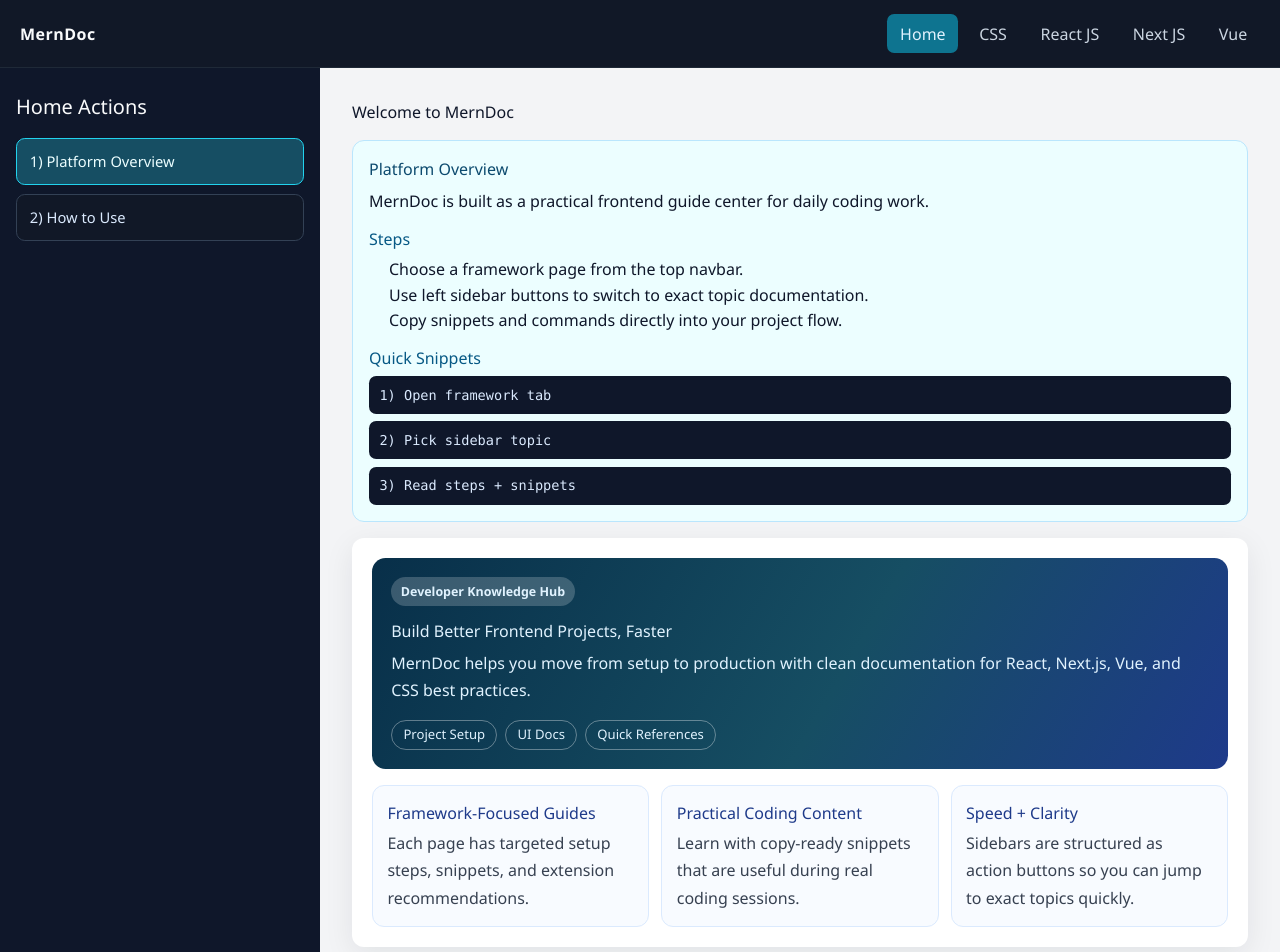
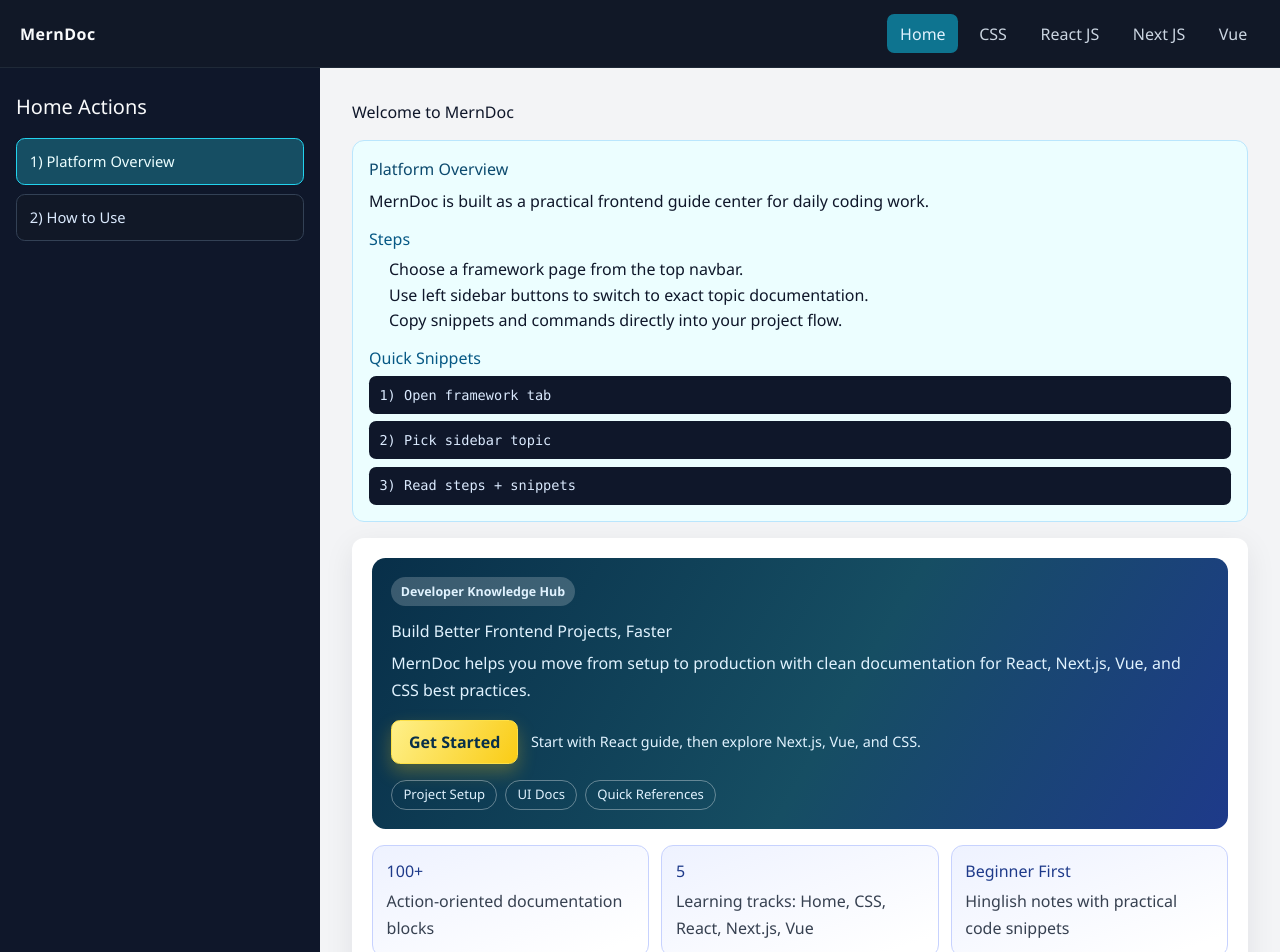
Before and after one commit to rajlaiya/MernDoc, a React (Vite) app: page /home in a window 1280 px wide. Shown: the top 952 px of the page. Built offline with nearby package versions, Linux system fonts and the light colour scheme.

Commit message:
add new doc

```diff
--- a/src/App.css
+++ b/src/App.css
@@ -379,6 +379,36 @@ body {
   gap: 0.5rem;
 }
 
+.hero-cta-row {
+  margin-top: 1rem;
+  display: flex;
+  align-items: center;
+  flex-wrap: wrap;
+  gap: 0.8rem;
+}
+
+.get-started-btn {
+  display: inline-block;
+  text-decoration: none;
+  color: #082f49;
+  background: linear-gradient(120deg, #fef08a 0%, #facc15 100%);
+  border: 1px solid #fde047;
+  padding: 0.55rem 1.05rem;
+  border-radius: 0.55rem;
+  font-weight: 700;
+  box-shadow: 0 8px 18px rgba(250, 204, 21, 0.28);
+}
+
+.get-started-btn:hover {
+  transform: translateY(-1px);
+}
+
+.cta-note {
+  margin: 0;
+  color: #dbeafe;
+  font-size: 0.9rem;
+}
+
 .hero-chip {
   border: 1px solid rgba(255, 255, 255, 0.35);
   border-radius: 999px;
@@ -390,6 +420,28 @@ body {
   display: grid;
   grid-template-columns: repeat(3, minmax(0, 1fr));
   gap: 0.75rem;
+}
+
+.home-stats {
+  display: grid;
+  grid-template-columns: repeat(3, minmax(0, 1fr));
+  gap: 0.75rem;
+}
+
+.home-stats article {
+  border-radius: 0.75rem;
+  border: 1px solid #c7d2fe;
+  background: linear-gradient(160deg, #eef2ff 0%, #ffffff 90%);
+  padding: 0.85rem;
+}
+
+.home-stats h3 {
+  margin: 0 0 0.3rem;
+  color: #1e3a8a;
+}
+
+.home-stats p {
+  margin: 0;
 }
 
 .feature-card {
@@ -452,4 +504,8 @@ body {
   .feature-grid {
     grid-template-columns: 1fr;
   }
+
+  .home-stats {
+    grid-template-columns: 1fr;
+  }
 }
--- a/src/App.jsx
+++ b/src/App.jsx
@@ -328,11 +328,13 @@ const pages = [
             'Section ko full screen banane ke liye h-screen aur w-full use karo.',
             'Background color class se section visually alag dikhega.',
             'Multiple sections bana ke landing page style layout create karo.',
+            'Last me footer add karo for copyright, links, ya contact details.',
           ],
           commands: [
             "<div className='h-screen w-full bg-blue-900'>Section1</div>",
             "<div className='h-screen w-full bg-slate-800'>Section2</div>",
             "<div className='h-screen w-full bg-emerald-700'>Section3</div>",
+            "<footer className='w-full bg-black text-white text-center py-4'>Footer</footer>",
           ],
           tailwindPageTable: [
             {
@@ -352,6 +354,13 @@ const pages = [
               utility: 'h-screen w-full bg-emerald-700',
               code: "<div className='h-screen w-full bg-emerald-700'>Section3</div>",
               explain: 'Final section for call-to-action area.',
+            },
+            {
+              section: 'Footer',
+              utility: 'w-full bg-black text-white text-center py-4',
+              code:
+                "<footer className='w-full bg-black text-white text-center py-4'>Footer</footer>",
+              explain: 'Bottom area for copyright, quick links, or contact info.',
             },
           ],
         },
@@ -406,6 +415,50 @@ const pages = [
             'cd my-react-web',
             'npm install',
             'npm run dev',
+          ],
+          importantNotesTable: [
+            {
+              note: 'Keep clean folder structure from Day 1',
+              why: 'Random files later confusion create karte hain.',
+              action:
+                'Start with folders like components, pages, hooks, utils and assets. Feature-wise grouping karo.',
+            },
+            {
+              note: 'Use small reusable components',
+              why: 'Large component me bugs trace karna hard hota hai.',
+              action:
+                '200+ line component ko split karo. Repeated UI ko separate component banao.',
+            },
+            {
+              note: 'Always use meaningful variable names',
+              why: 'Poor naming se logic samajhne me errors badhte hain.',
+              action:
+                'data, temp, x jaisi names avoid karo. clear names use karo: userList, totalPrice, isLoading.',
+            },
+            {
+              note: 'Use strict lint + format setup',
+              why: 'Common mistakes early catch ho jati hain.',
+              action:
+                'ESLint + Prettier enable karo. Save pe format aur fix use karo for consistent code.',
+            },
+            {
+              note: 'Handle null and loading states always',
+              why: 'Most runtime crashes undefined/null access ki wajah se aate hain.',
+              action:
+                'Render guards use karo: if loading, if error, optional chaining and fallback values.',
+            },
+            {
+              note: 'Avoid direct state mutation',
+              why: 'UI updates inconsistent ho jati hain aur hidden bugs aate hain.',
+              action:
+                'setState ya updater function use karo. Arrays/objects ke liye spread or map pattern use karo.',
+            },
+            {
+              note: 'Commit small and test frequently',
+              why: 'Big untested changes rollback karna difficult hota hai.',
+              action:
+                'Feature complete hone ka wait mat karo. Small commits and quick local testing habit banao.',
+            },
           ],
         },
       },
@@ -878,6 +931,32 @@ const DocumentViewer = ({ document }) => {
         </>
       ) : null}
 
+      {document.importantNotesTable?.length ? (
+        <>
+          <h3>Important Notes for Better Code (Hinglish)</h3>
+          <div className="table-wrap">
+            <table className="doc-table">
+              <thead>
+                <tr>
+                  <th>Important Note</th>
+                  <th>Why this matters</th>
+                  <th>Practical Trick</th>
+                </tr>
+              </thead>
+              <tbody>
+                {document.importantNotesTable.map((row) => (
+                  <tr key={row.note}>
+                    <td>{row.note}</td>
+                    <td>{row.why}</td>
+                    <td>{row.action}</td>
+                  </tr>
+                ))}
+              </tbody>
+            </table>
+          </div>
+        </>
+      ) : null}
+
       {document.extensionList?.length ? (
         <>
           <h3>Important Extensions (No AI)</h3>
--- a/src/pages/home.jsx
+++ b/src/pages/home.jsx
@@ -1,3 +1,5 @@
+import { Link } from 'react-router-dom'
+
 const HomePage = () => {
   return (
     <div className="home-landing">
@@ -8,11 +10,32 @@ const HomePage = () => {
           MernDoc helps you move from setup to production with clean documentation for React,
           Next.js, Vue, and CSS best practices.
         </p>
+        <div className="hero-cta-row">
+          <Link to="/reactjs" className="get-started-btn">
+            Get Started
+          </Link>
+          <p className="cta-note">Start with React guide, then explore Next.js, Vue, and CSS.</p>
+        </div>
         <div className="hero-actions">
           <span className="hero-chip">Project Setup</span>
           <span className="hero-chip">UI Docs</span>
           <span className="hero-chip">Quick References</span>
         </div>
+      </section>
+
+      <section className="home-stats">
+        <article>
+          <h3>100+</h3>
+          <p>Action-oriented documentation blocks</p>
+        </article>
+        <article>
+          <h3>5</h3>
+          <p>Learning tracks: Home, CSS, React, Next.js, Vue</p>
+        </article>
+        <article>
+          <h3>Beginner First</h3>
+          <p>Hinglish notes with practical code snippets</p>
+        </article>
       </section>
 
       <section className="feature-grid">
```
